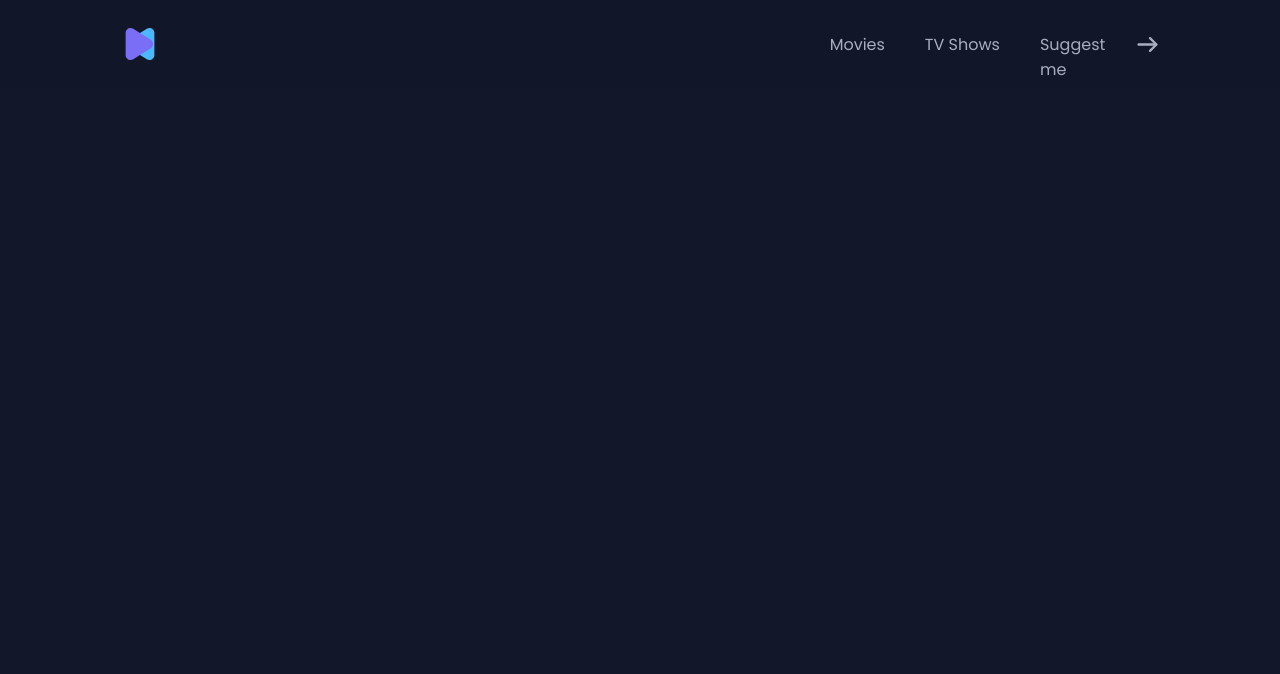
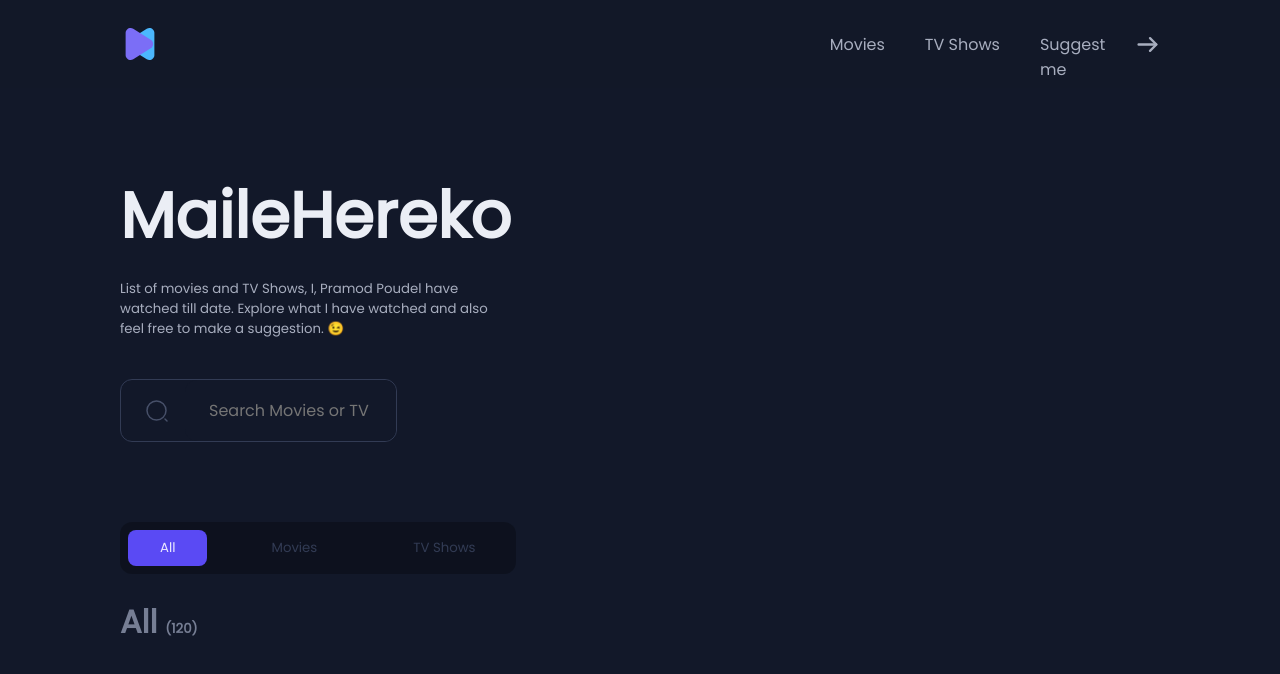
Before and after one commit to Tjoker222/movie-app, a React (Create React App) app: page / in a window 1280 px wide. Shown: the top 674 px of the page. Built offline with nearby package versions, Linux system fonts and the light colour scheme.

Commit message:
feat(home): add home layout

```diff
--- a/src/components/Navbar/styles.module.scss
+++ b/src/components/Navbar/styles.module.scss
@@ -1,6 +1,5 @@
 .container{
     width: 100%;
-    position: fixed;
     justify-content: center;
     align-items: center;
     padding: 24px 120px;
--- /dev/null
+++ b/src/components/SearchButton/index.tsx
@@ -0,0 +1,16 @@
+import styles from './styles.module.scss';
+import  SearchIcon from '../../assets/Icon/search-normal.svg'
+
+
+export function SearchButton() {
+
+
+  return (
+    <>
+      <form className={styles.container}>
+        <img src={SearchIcon} alt="searchIcon"></img>
+        <input type="text" placeholder="Search Movies or TV Shows"></input>
+      </form>
+    </>
+  );
+}
--- /dev/null
+++ b/src/components/SearchButton/styles.module.scss
@@ -0,0 +1,23 @@
+.container{
+    width: 70%;
+    display: flex;
+    flex-direction: row;
+    column-gap: 16px;
+    border-radius: 12px;
+    border: 1px solid #323b54;
+    align-items: center;
+    margin-top: 24px;
+    img{
+        margin-left:  24px;
+    }
+    input{
+        all: unset;
+        font-weight: 400;
+        color: #475069;
+        width: 100%;
+        padding: 18px 24px;
+        background-color: #121829;
+        border-radius: 12px;
+
+    }
+}
--- a/src/pages/home/index.tsx
+++ b/src/pages/home/index.tsx
@@ -1,7 +1,17 @@
+import { SearchButton } from '../../components/SearchButton';
+import { useState } from 'react';
+
 import styles from './styles.module.scss';
 
 
+
 export function HomePage() {
+
+  const [active = 1, setActive] = useState<number>();
+
+  function changeFilterButton(filter: number){
+    setActive(filter);
+  }
 
 
   return (
@@ -9,6 +19,49 @@ export function HomePage() {
       <div className={styles.container}>
         <div className={styles.content}>
 
+          <div className={styles.initialTitle}>
+
+            <h1>MaileHereko</h1>
+
+            <h5>
+              List of movies and TV Shows, I, Pramod Poudel have watched till date.
+              Explore what I have watched and also feel free to make a suggestion. 😉
+            </h5>
+
+            <SearchButton></SearchButton>
+
+          </div>
+
+          <div className={styles.filmsContent}>
+
+            <div className={styles.FilmsFilter}>
+
+              <div className={`${styles.filterOption}
+              ${active===1?styles.optionActive:
+              styles.optionDeactive}`} onClick={()=>{changeFilterButton(1)}}>
+                <h5>All</h5>
+              </div>
+              <div className={`${styles.filterOption}
+              ${active===2?styles.optionActive:
+              styles.optionDeactive}`} onClick={()=>{changeFilterButton(2)}}>
+                <h5>Movies</h5>
+              </div>
+              <div className={`${styles.filterOption}
+              ${active===3?styles.optionActive:
+              styles.optionDeactive}`} onClick={()=>{changeFilterButton(3)}}>
+                <h5>TV Shows</h5>
+              </div>
+
+            </div>
+
+            <div className={styles.allText}>
+              <h1>All</h1>
+              <h5>(120)</h5>
+            </div>
+
+
+          </div>
+
         </div>
       </div>
     </>
--- a/src/pages/home/styles.module.scss
+++ b/src/pages/home/styles.module.scss
@@ -1,3 +1,79 @@
-.initial{
+.container{
+    width: 100%;
+    position: fixed;
+    justify-content: center;
+    padding: 80px 120px;
+}
+
+.content{
+    width: 100%;
     display: flex;
+    flex-direction: column;
+    row-gap: 80px;
 }
+
+.initialTitle{
+    width: 38%;
+    justify-content: flex-start;
+    display: flex;
+    flex-direction: column;
+    row-gap: 16px;
+
+    h1{
+        font-size: 64px;
+    }
+
+    h5{
+        font-weight: 400;
+        color: var(--grey200);
+    }
+}
+
+.filmsContent{
+    display: flex;
+    flex-direction: column;
+    row-gap: 24px;
+    width: 100%;
+}
+
+.FilmsFilter{
+    width: fit-content;
+    display: flex;
+    flex-direction: row;
+    column-gap: 32px;
+    padding: 8px;
+    border-radius: 12px;
+    background-color: rgba(0, 0, 0, 0.26);
+    .filterOption{
+        display: flex;
+        border-radius: 8px;
+        padding: 8px 32px;
+        transition: 0.2s;
+        h5{
+            font-weight: 500;
+        }
+        &:hover{
+            cursor: pointer;
+        }
+    }
+}
+
+.optionActive{
+    background-color: var(--primary);
+    color: #ebe9fe;
+}
+
+.optionDeactive{
+
+    background-color: none;
+    color: var(--grey);
+
+}
+
+.allText{
+    display: flex;
+    flex-direction: row;
+    align-items: baseline;
+    column-gap: 8px;
+    color: #767e94;
+}
```
Also changed, not shown: src/assets/Icon/search-normal.svg (added).
